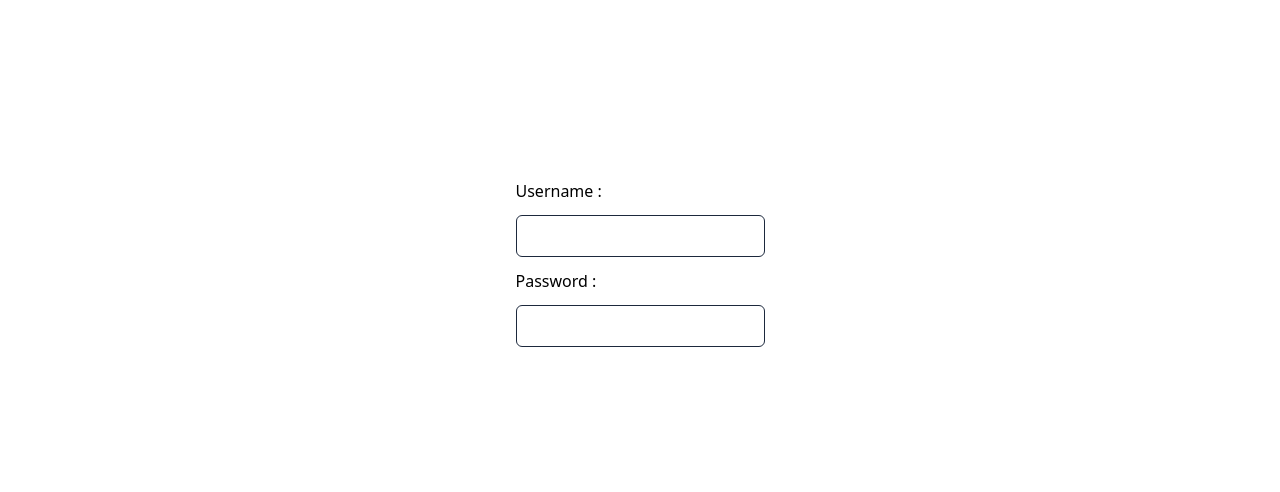
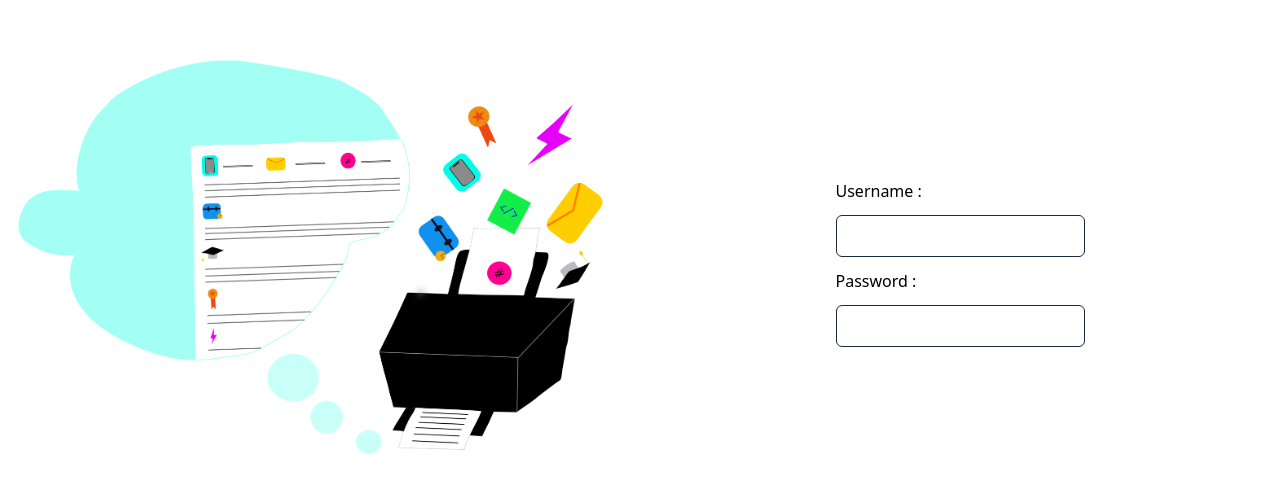
Before and after one commit to Sailesh-developer/ResumeMaker-UI, a React (Vite) app: page / in a window 1280 px wide. Shown: the part 102-594 px from the top of the page. Built offline with nearby package versions, Linux system fonts and the light colour scheme.

Commit message:
login image

```diff
--- a/src/components/auth/Login.jsx
+++ b/src/components/auth/Login.jsx
@@ -1,6 +1,6 @@
 import { useForm } from "react-hook-form";
 import InputField from "../shared/InputField";
-
+import resume_image from "../../assets/resume-login.png"
 
 const Login = () => {
 
@@ -16,7 +16,10 @@ const Login = () => {
     return(
           <div className="min-h-[calc(100vh-70px)] flex flex-col md:flex-row justify-center items-center">
 
+
                 <div className="w-full md:w-1/2 flex flex-col justify-center items-center p-4 gap-y-6">
+                <img src={resume_image} alt="" className="max-w-full h-auto"/>
+                </div>
 
                 <div className="w-full md:w-1/2 flex justify-center items-center p-4">
                 <form className="sm:w-[450px] w-[360px] shadow-custom py-8 sm:px-8 px-4 rounded-md">
@@ -31,7 +34,7 @@ const Login = () => {
                 </div>
                 </form>
                 </div>
-                </div>
+
 
                 </div>
     )
```
Also changed, not shown: src/assets/resume-login-page.png (added), src/assets/resume-login.png (added).
